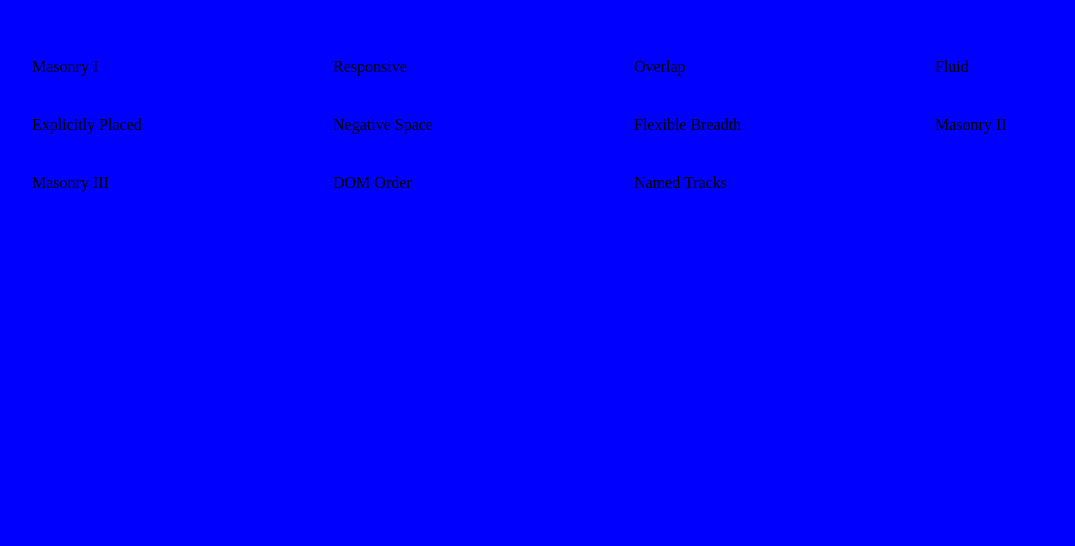
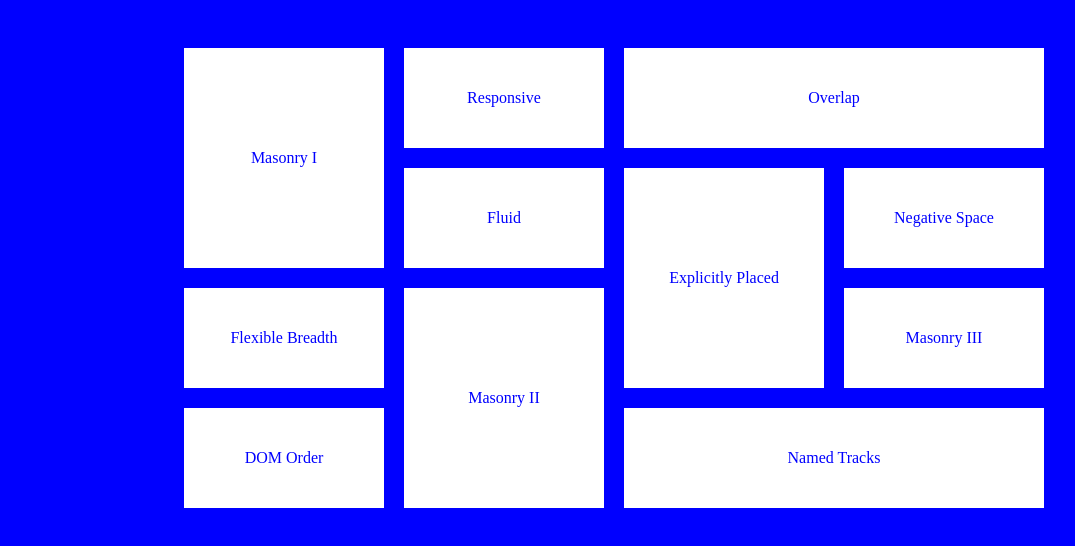
Before and after one commit to LeluuChMo/homework10, a plain HTML site: page index.html in a window 1280 px wide. Shown: the whole page, without its empty margins (26-1101 px from the left). Drawn offline with Linux system fonts and the light colour scheme.

Commit message:
add grid and other grid styles

```diff
--- a/styles.css
+++ b/styles.css
@@ -5,31 +5,60 @@
 body {
   background-color: blue;
 }
+.container {
+  display: flex;
+  align-items: center;
+  justify-content: center;
+  max-width: 1250px;
+}
 .grid {
   display: grid;
-  grid-template-columns: repeat(4, 1fr);
-  grid-template-rows: minmax(200px 400px);
+  justify-content: center;
+  grid-template-columns: repeat(4, 200px);
+  grid-template-rows: repeat(4, 100px);
   gap: 20px;
 }
-.item {
+.grid-item {
+  display: flex;
+  justify-content: center;
+  align-items: center;
   background-color: white;
   color: blue;
   text-align: center;
 }
-.masonry {
-  width: 250px;
-  height: 250px;
-  grid-column: 1/3;
-  grid-row: 1/2;
+.grid-item-1 {
+  grid-column: 1/2;
+  grid-row: 1/3;
 }
-.responsive {
-  width: 250px;
-  height: 115px;
+.grid-item-2 {
   grid-column: 2/3;
-  grid-row: 2/3;
 }
-.flexible {
-  width: 250px;
-  height: 115px;
-  grid-row: 1/2;
+.grid-item-3 {
+  grid-column: 3/5;
 }
+.grid-item-4 {
+  grid-column: 2/3;
+}
+.grid-item-5 {
+  grid-column: 3/4;
+  grid-row: 2/4;
+}
+.grid-item-6 {
+  grid-column: 4/5;
+}
+.grid-item-7 {
+  grid-row: 3/4;
+}
+.grid-item-8 {
+  grid-column: 2/3;
+  grid-row: 3/5;
+}
+.grid-item-9 {
+  grid-column: 4/5;
+}
+.grid-item-10 {
+  grid-row: 4/5;
+}
+.grid-item-11 {
+  grid-column: 3/5;
+}
```
